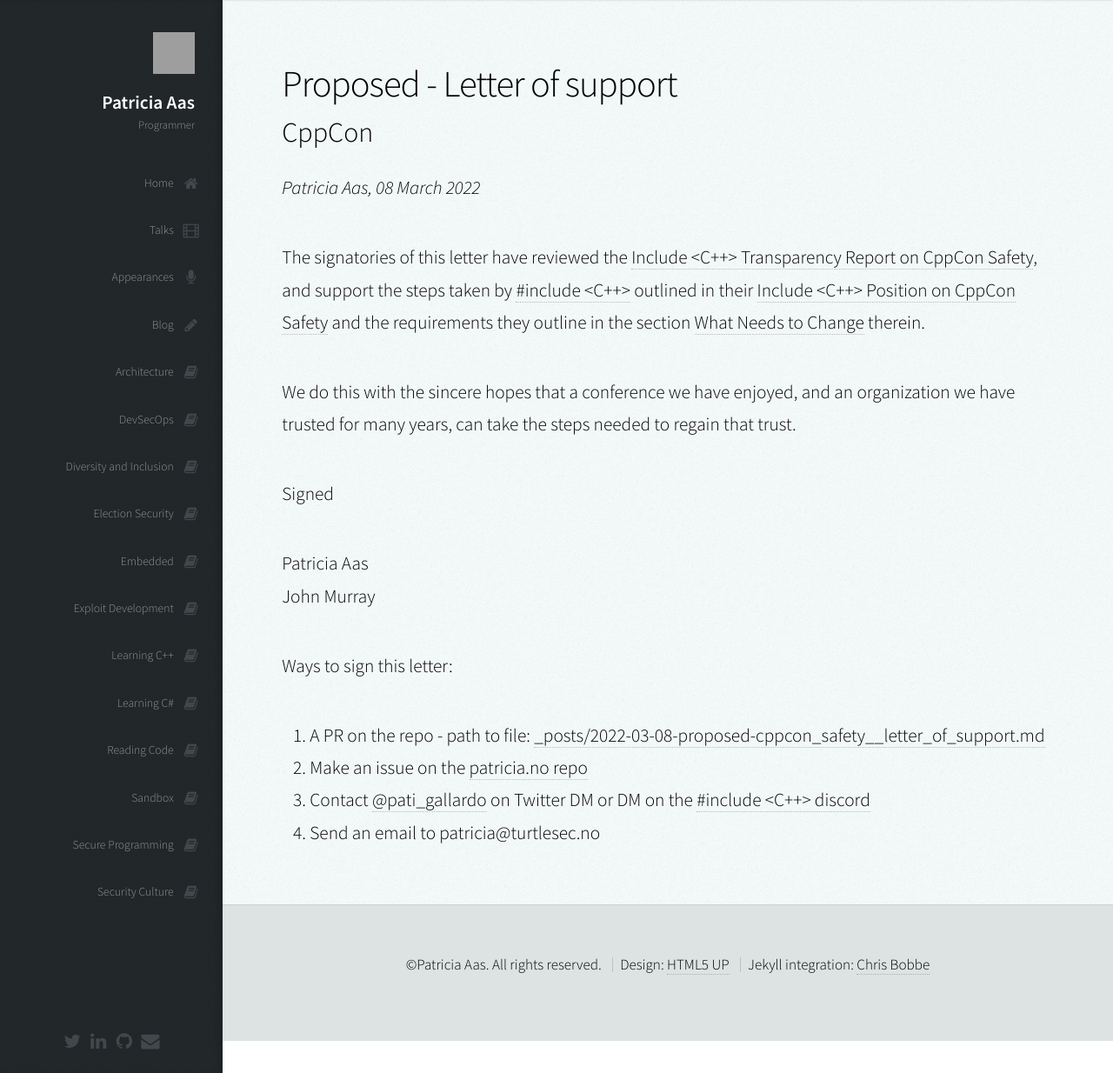
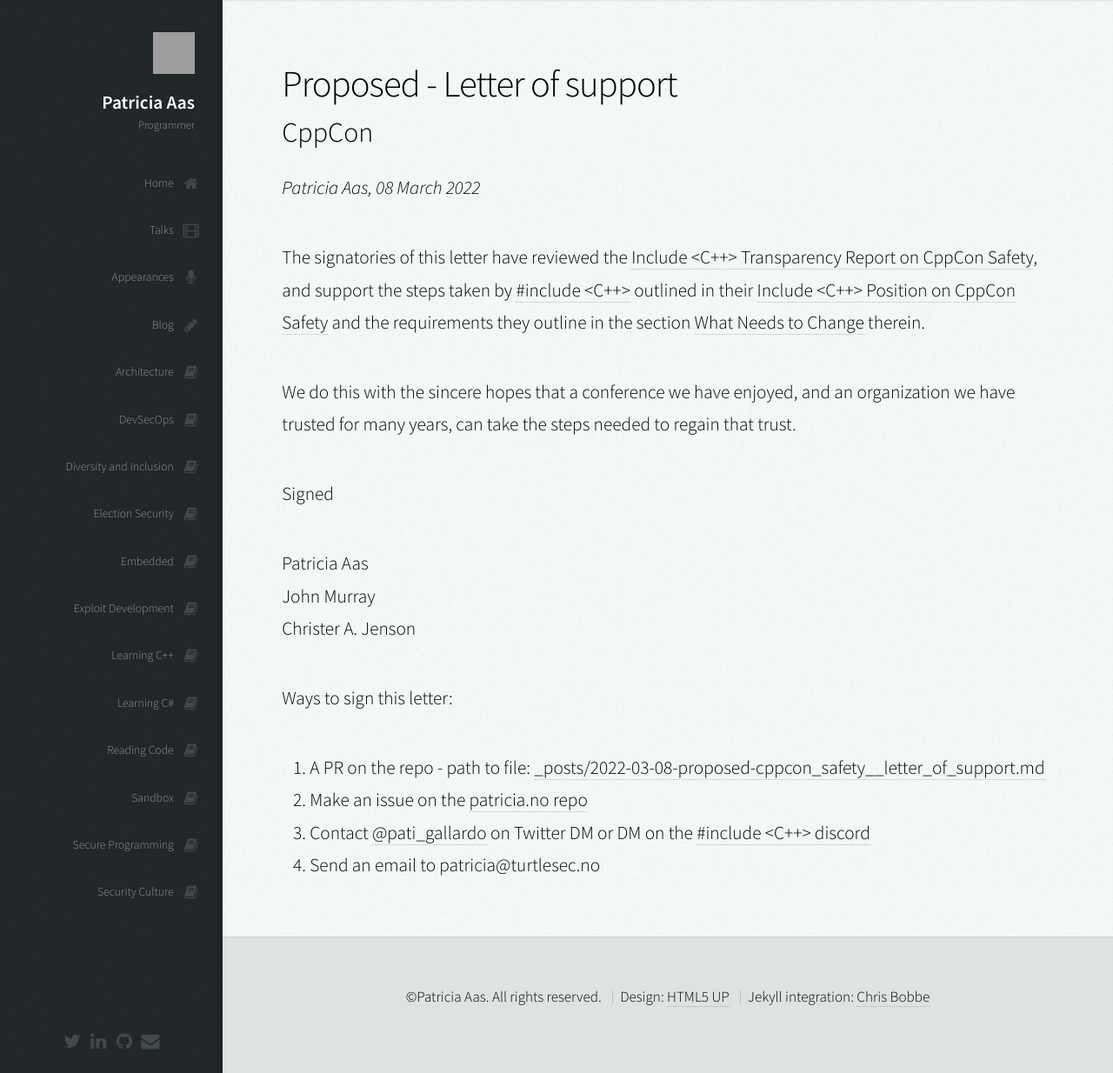
Before and after one commit to patricia-gallardo/patricia-gallardo.github.io, a Jekyll site: the page built from _posts/2022-03-08-proposed-cppcon_safety__letter_of_support.md, in a window 1280 px wide and 1234 px high. Shown: the whole window at 87% size. Built offline with Jekyll 4.4.1, drawn with Linux system fonts in a browser that asks for light colours; nearby versions of some CDN libraries; grey boxes are pictures that could not be loaded.

Commit message:
Update 2022-03-08-proposed-cppcon_safety__letter_of_support.md

```diff
--- a/_posts/2022-03-08-proposed-cppcon_safety__letter_of_support.md
+++ b/_posts/2022-03-08-proposed-cppcon_safety__letter_of_support.md
@@ -18,6 +18,8 @@
 
 Patricia Aas <br>
 John Murray <br>
+Christer A. Jenson <br>
+
 
 Ways to sign this letter:
 1. A PR on the repo - path to file: [_posts/2022-03-08-proposed-cppcon_safety__letter_of_support.md][4]
```
